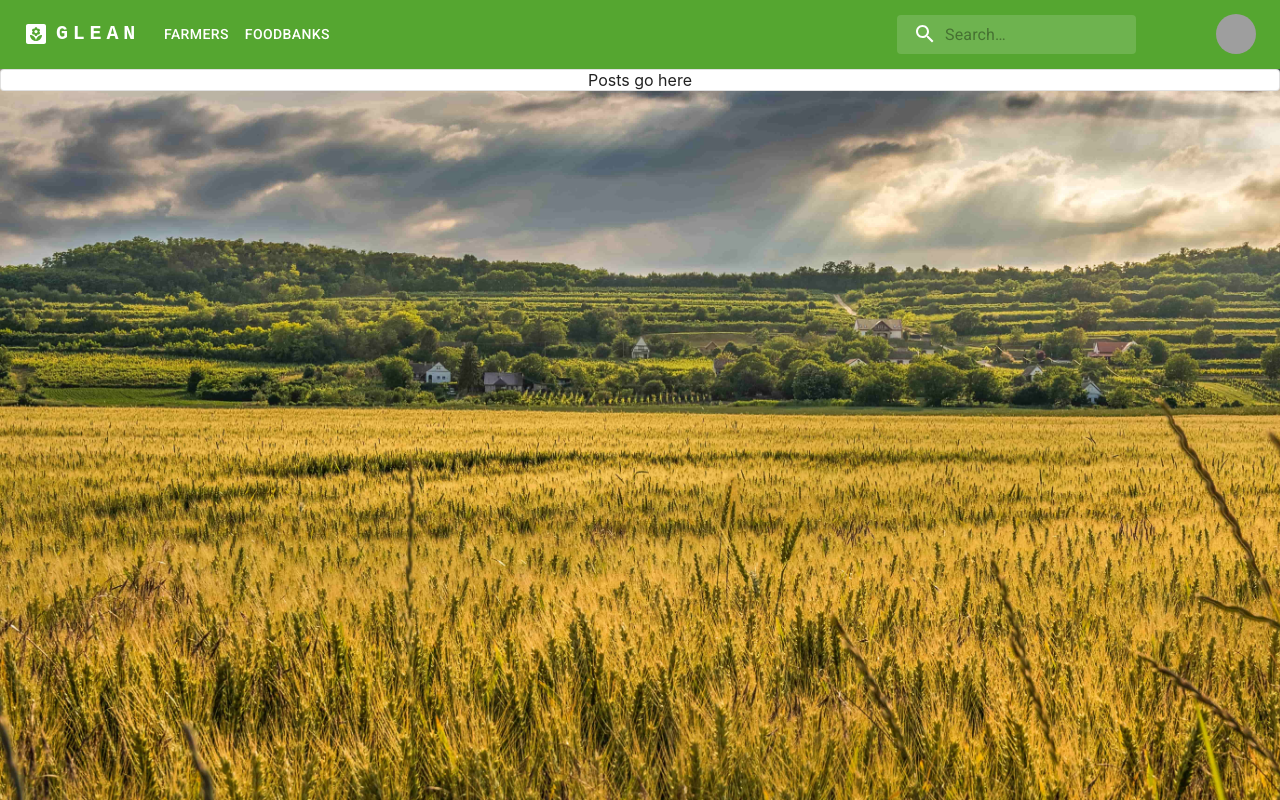
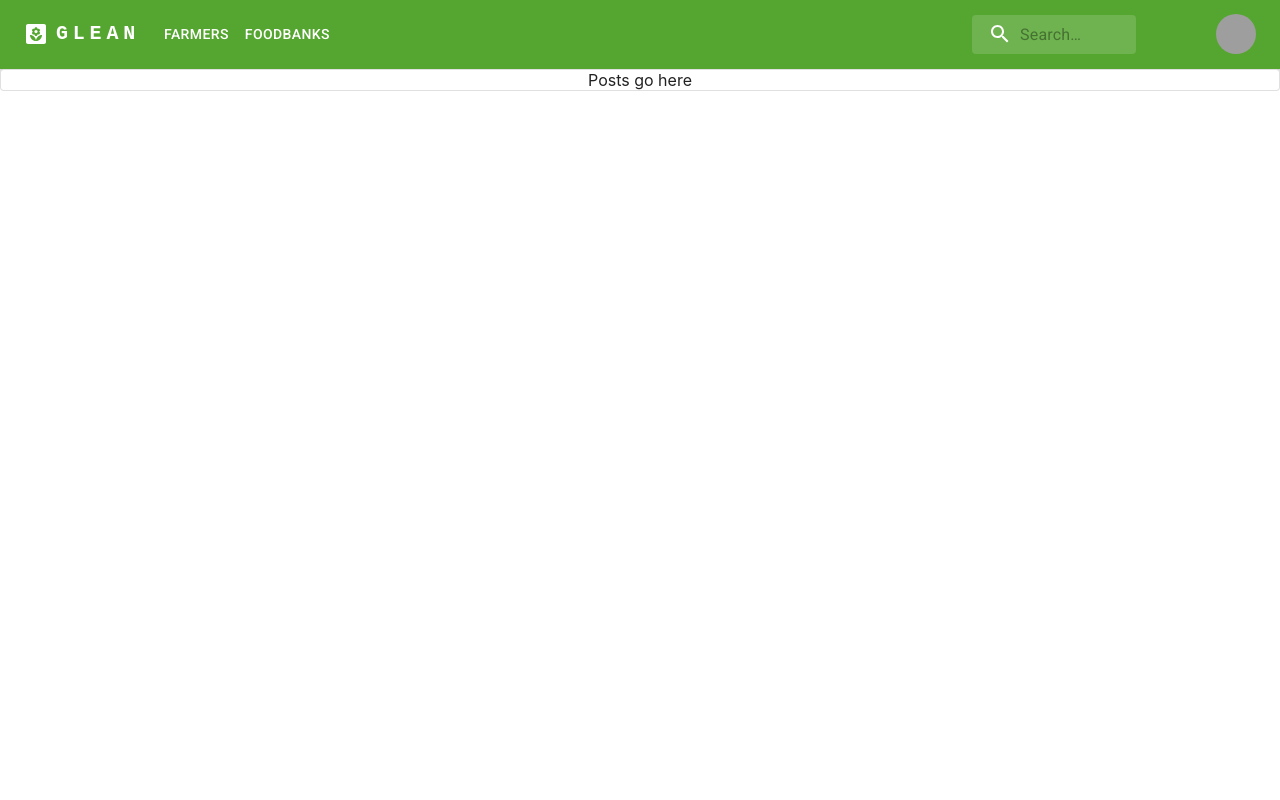
Before and after one commit to 1anakin20/earth-day, a React (Create React App) app in the folder frontend/: page / in a window 1280 px wide. Built offline with nearby package versions, Linux system fonts and the light colour scheme; grey boxes are pictures that could not be loaded.

Commit message:
Fix login background image being applied everywhere

```diff
--- a/frontend/src/components/login/Login.css
+++ b/frontend/src/components/login/Login.css
@@ -1,4 +1,4 @@
-html {
+.login {
     background-image: url(../../images/field_1.jpg);
     background-size: cover;
     background-repeat: no-repeat;
```
